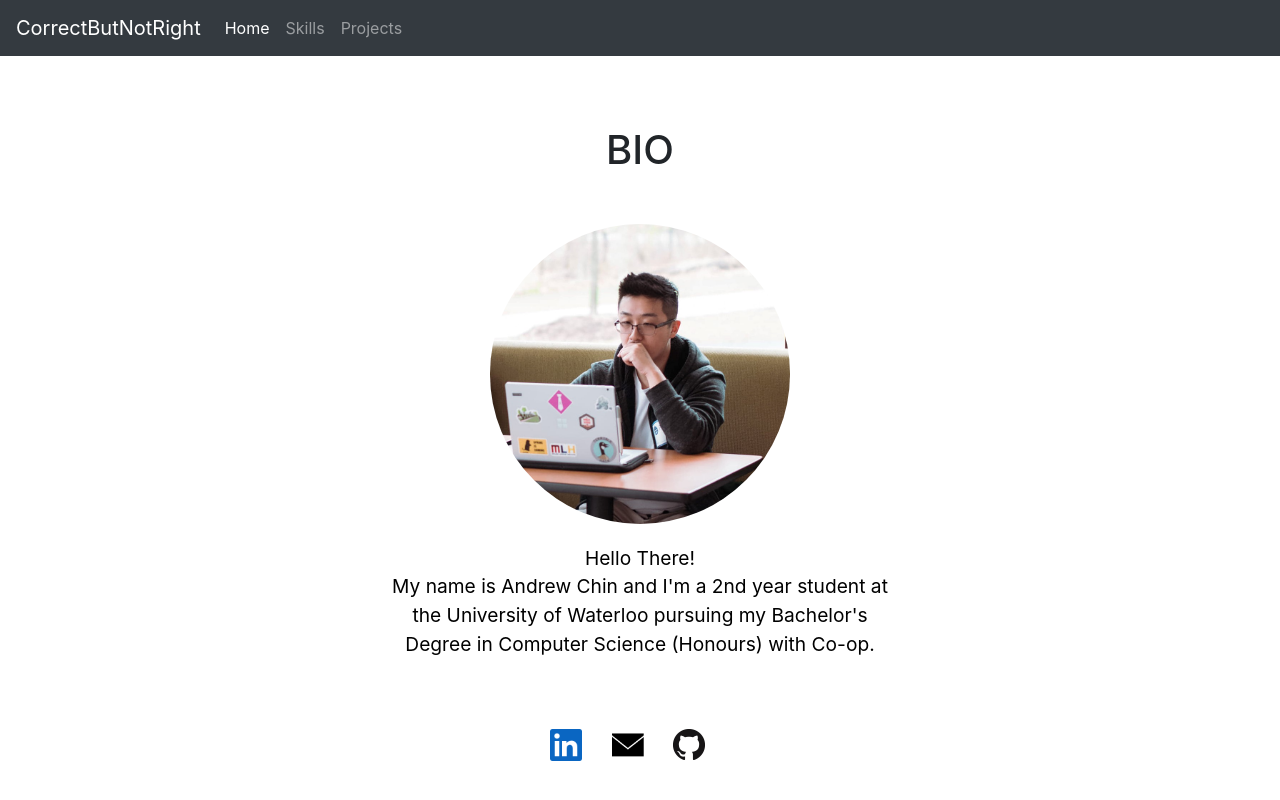
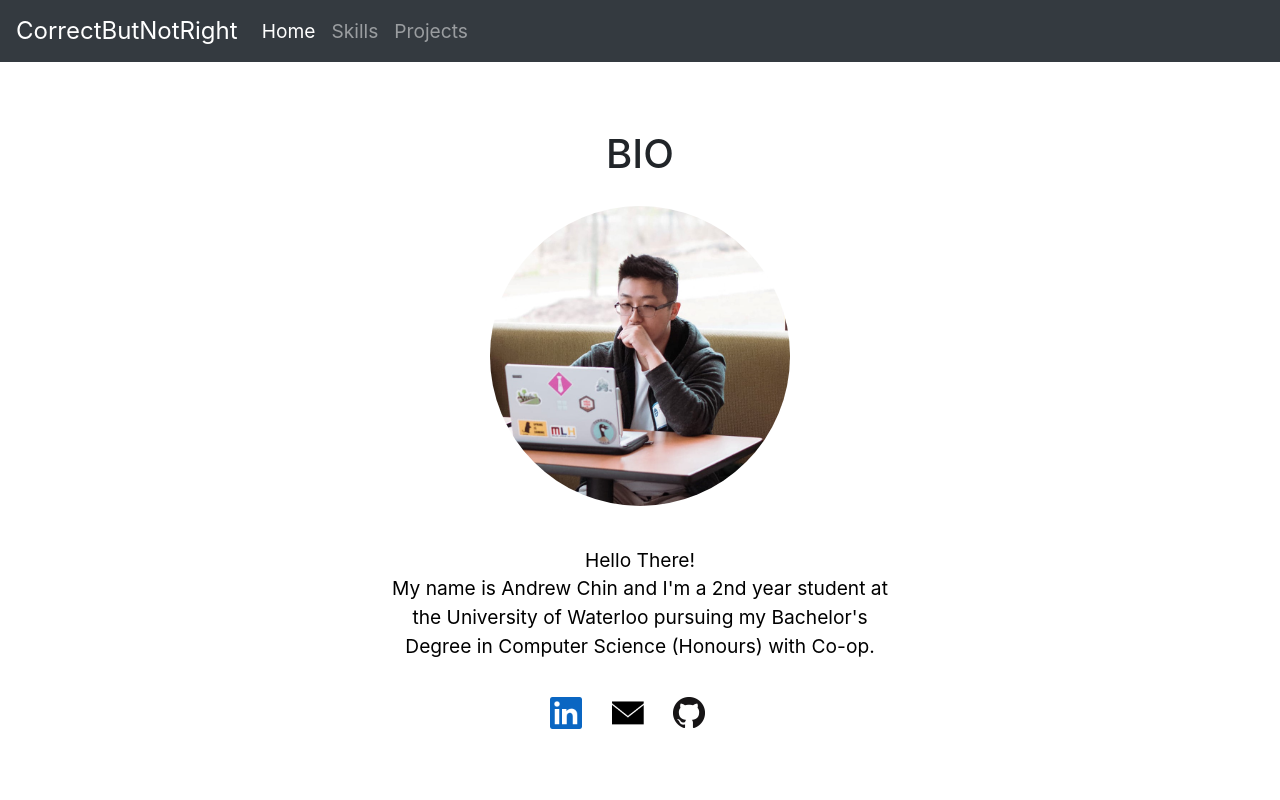
Before and after one commit to CorrectButNotRight/CorrectButNotRight.github.io, a plain HTML site: page index.html in a window 1280 px wide. Drawn offline with nearby package versions, Linux system fonts and the light colour scheme.

Commit message:
Made navbar fixed, edited some styles

```diff
--- a/index.html
+++ b/index.html
@@ -15,7 +15,7 @@
 
 <body>
 
-    <nav class="navbar navbar-expand-lg navbar-dark bg-dark">
+    <nav class="navbar navbar-expand-lg fixed-top navbar-dark bg-dark">
         <a class="navbar-brand" href="#">CorrectButNotRight</a>
         <button class="navbar-toggler custom-toggler" type="button" data-toggle="collapse" data-target="#collapse1">
             <span class="navbar-toggler-icon"></span>
@@ -67,7 +67,7 @@
     </section>
 
     <!-- Footer for icons -->
-    <footer class="footer">
+    <footer class="footer mt-auto py-3">
         <div class="container">
             <div class="row">
                 <div class="col-sm-3"></div>
--- a/styles/sandbox.css
+++ b/styles/sandbox.css
@@ -12,22 +12,30 @@ nav {
     background-color: #750062;
 }
 
+.navbar .navbar-brand{
+    font-size: 1.5rem;
+}
+
+.navbar .nav-item {
+    font-size: 1.2rem;
+}
 
 .front img {
     max-width: 100%;
     width: 300px;
     display: block;
     height: auto;
+    margin: 20px;
 }
 
 .front {
     justify-content: center;
-    padding-top: 20px;
+    padding-top: 100px;
 }
 
 .front h1 {
     text-align: center;
-    margin: 50px;
+    margin-top: 30px;
 }
 
 .front h2 {
@@ -58,4 +66,5 @@ footer img {
 
 footer a {
     margin-right: 20px;
+    text-decoration: none;
 }
```
Also changed, not shown: hobbies.html (+1 -1 lines), projects.html (+1 -1 lines), skills.html (+1 -1 lines).
